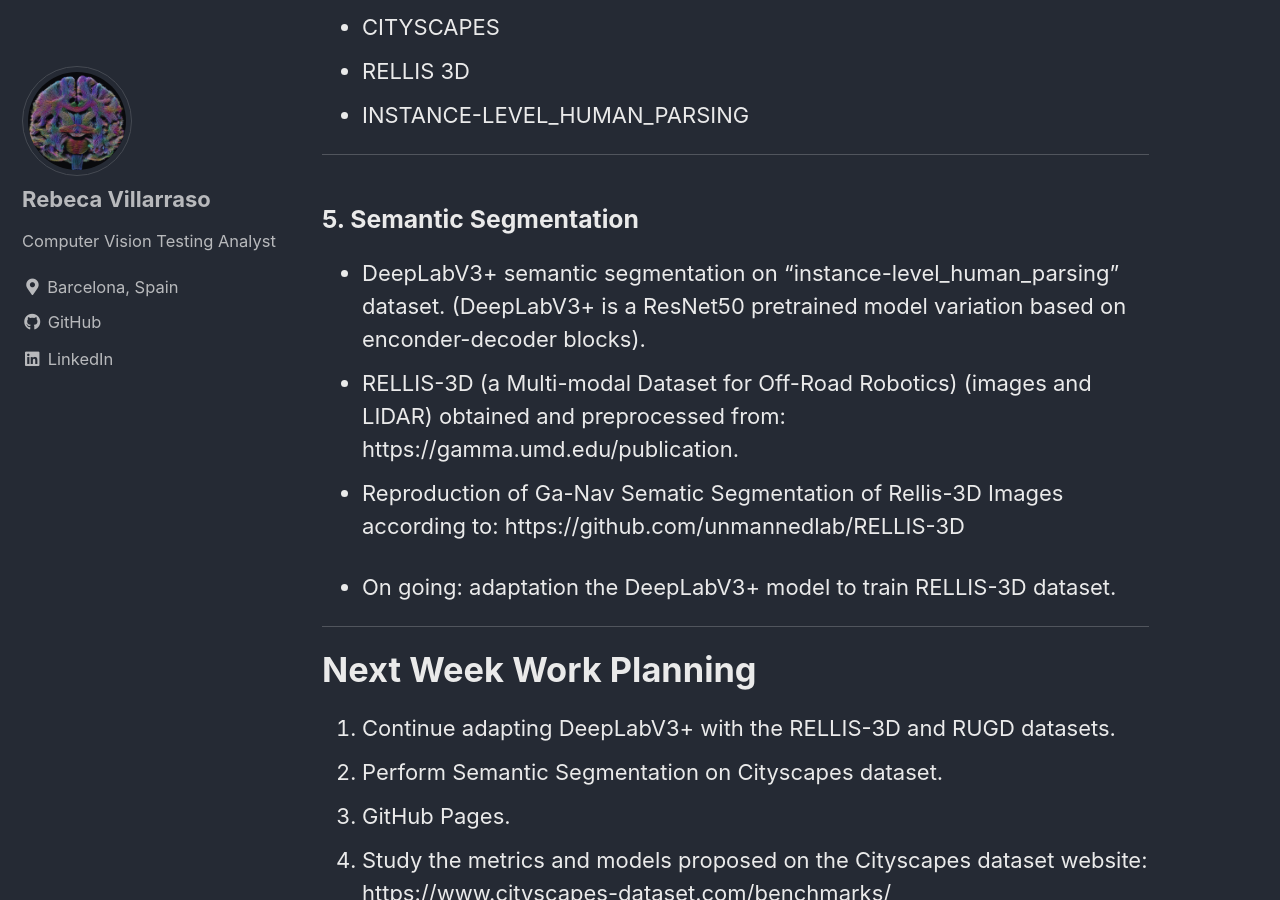
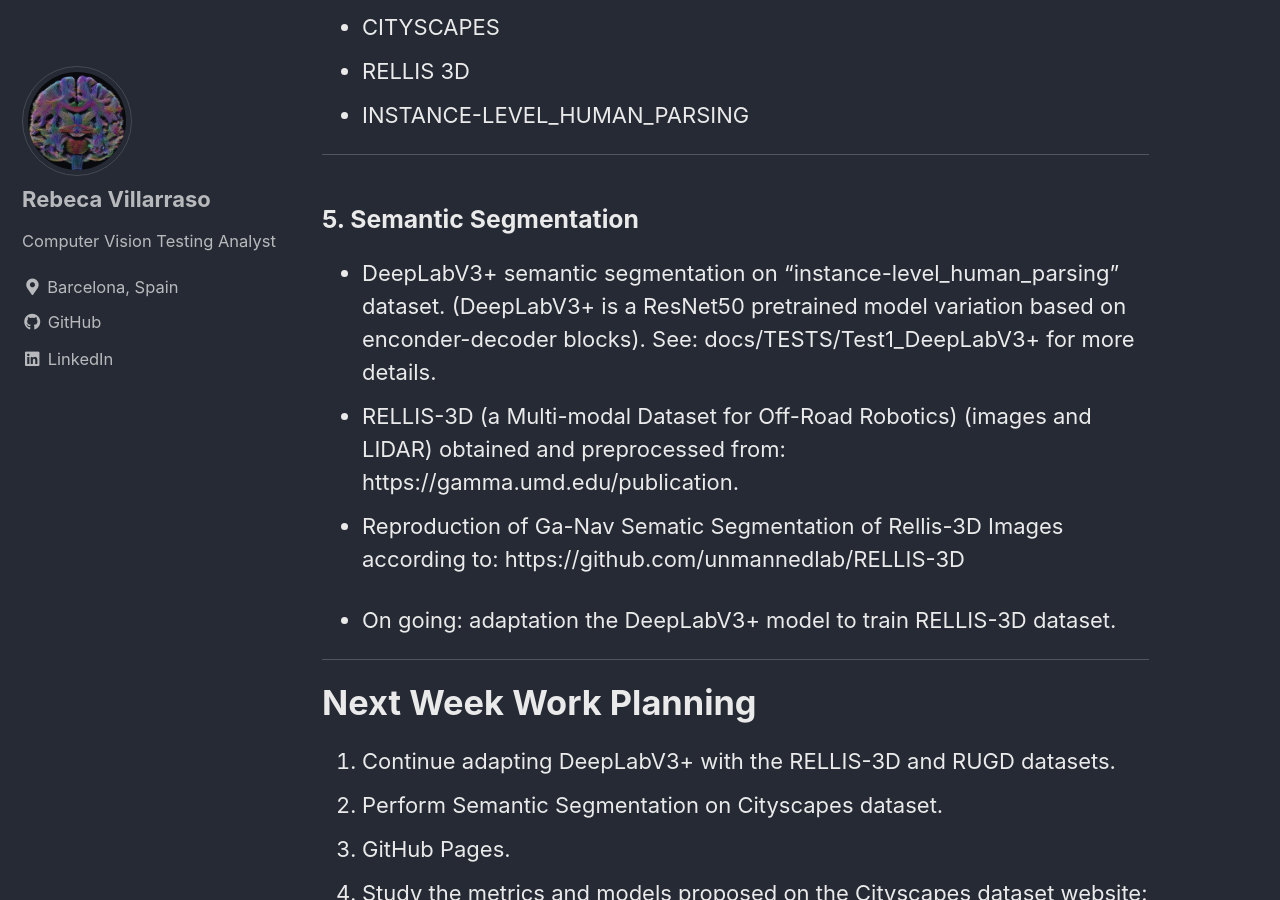
Before and after one commit to RoboticsLabURJC/2024-tfm-rebeca-villaraso, a Jekyll site: the page built from docs/_posts/2024-03-08-Week-1.md, in a window 1280 px wide and 900 px high, scrolled down 1587 px. Built offline with Jekyll 4.4.1, drawn with Linux system fonts in a browser that asks for light colours; cached includes are drawn as plain includes.

Commit message:
Update 2024-03-08-Week-1.md

```diff
--- a/docs/_posts/2024-03-08-Week-1.md
+++ b/docs/_posts/2024-03-08-Week-1.md
@@ -49,7 +49,7 @@ The following data sets were downloaded to the local computer:
 
 ### 5. Semantic Segmentation
 
-- DeepLabV3+ semantic segmentation on "instance-level_human_parsing" dataset. (DeepLabV3+ is a ResNet50 pretrained model variation based on enconder-decoder blocks).
+- DeepLabV3+ semantic segmentation on "instance-level_human_parsing" dataset. (DeepLabV3+ is a ResNet50 pretrained model variation based on enconder-decoder blocks). See: docs/TESTS/Test1_DeepLabV3+ for more details.
 - RELLIS-3D (a Multi-modal Dataset for Off-Road Robotics) (images and LIDAR) obtained and preprocessed from: https://gamma.umd.edu/publication.
 - Reproduction of Ga-Nav Sematic Segmentation of Rellis-3D Images according to: https://github.com/unmannedlab/RELLIS-3D
 
```
